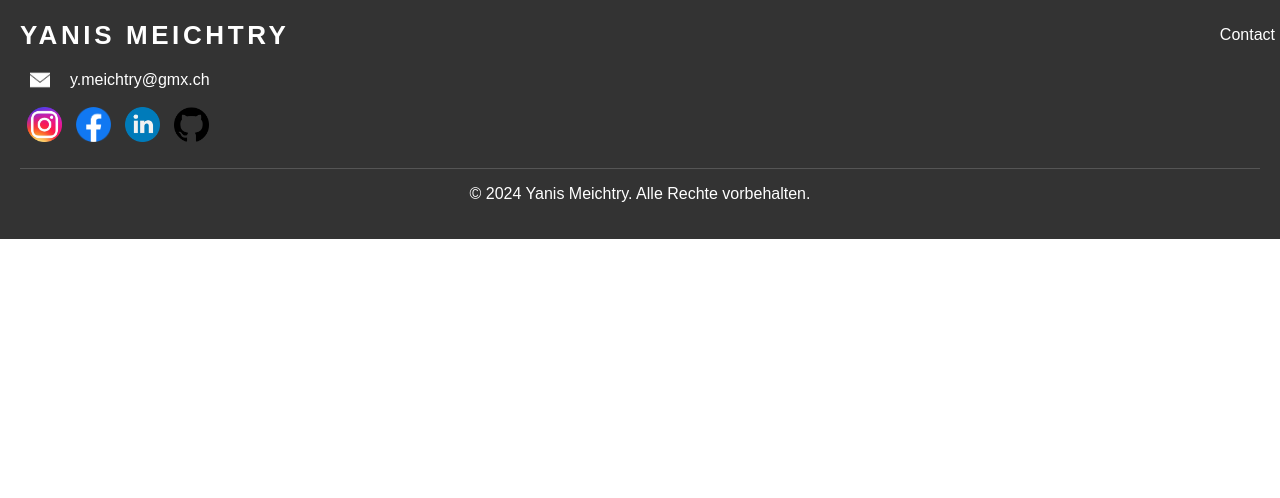
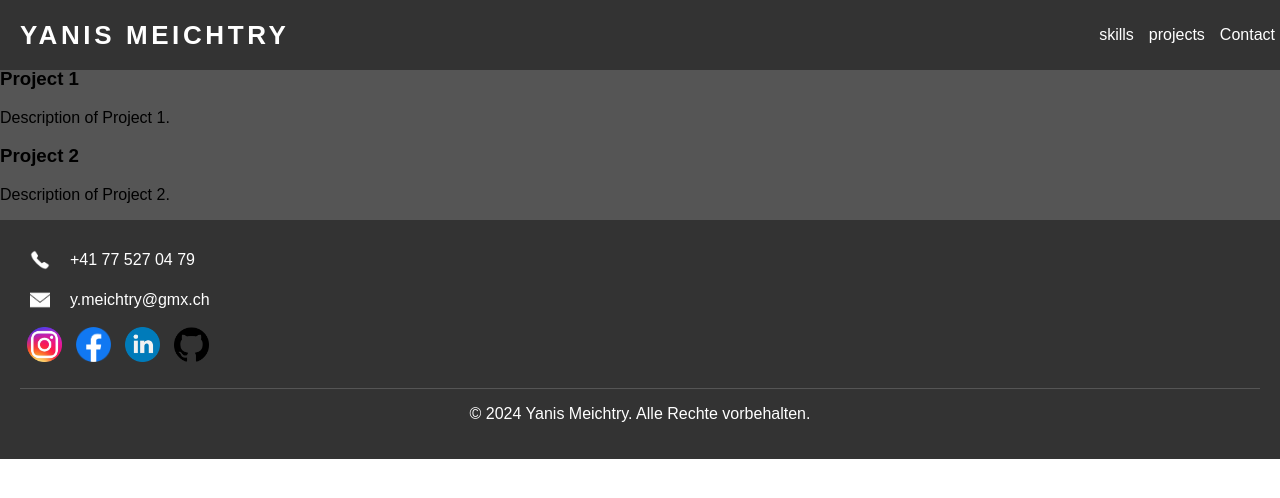
Before and after one commit to ymeichtry/yanis-portfolio, a React (Create React App) app: page /projects in a window 1280 px wide. Shown: the top 498 px of the page. Built offline with nearby package versions, Linux system fonts and the light colour scheme.

Commit message:
added SkillsPage and ProjectsPage

```diff
--- a/src/App.js
+++ b/src/App.js
@@ -4,6 +4,8 @@ import Header from './components/Header/Header';
 import MainPage from './components/MainPage/MainPage';
 import Footer from './components/Footer/Footer';
 import ContactPage from './components/ContactPage/ContactPage';
+import SkillsPage from './components/SkillsPage/SkillsPage';
+import ProjectsPage from './components/ProjectsPage/ProjectsPage';
 
 import { BrowserRouter as Router, Routes, Route } from 'react-router-dom';
 
@@ -14,6 +16,8 @@ function App() {
         <Header />
         <Routes>
           <Route path="/" element={<MainPage />} />
+          <Route path="/skills" element={<SkillsPage />} />
+          <Route path="/projects" element={<ProjectsPage />} />
           <Route path="/contact" element={<ContactPage />} />
         </Routes>
         <Footer />
--- a/src/components/Header/Header.js
+++ b/src/components/Header/Header.js
@@ -13,6 +13,8 @@ function Header() {
       </div>
       <nav>
         <ul>
+          <li><Link to="/skills">skills</Link></li>
+          <li><Link to="/projects">projects</Link></li>
           <li><Link to="/contact">Contact</Link></li>
         </ul>
       </nav>
--- /dev/null
+++ b/src/components/ProjectsPage/ProjectsPage.js
@@ -0,0 +1,20 @@
+import React from 'react';
+import './ProjectsPage.css';
+
+function ProjectsPage() {
+  return (
+    <div className="projects-container">
+      <h2>My Projects</h2>
+      <div className="project">
+        <h3>Project 1</h3>
+        <p>Description of Project 1.</p>
+      </div>
+      <div className="project">
+        <h3>Project 2</h3>
+        <p>Description of Project 2.</p>
+      </div>
+    </div>
+  );
+}
+
+export default ProjectsPage;
--- /dev/null
+++ b/src/components/SkillsPage/SkillsPage.js
@@ -0,0 +1,18 @@
+import React from 'react';
+import './SkillsPage.css';
+
+function SkillsPage() {
+  return (
+    <div className="skills-container">
+      <h2>My Skills</h2>
+      <ul>
+        <li>test</li>
+        <li>test</li>
+        <li>test</li>
+        <li>test</li>
+      </ul>
+    </div>
+  );
+}
+
+export default SkillsPage;
```
Also changed, not shown: src/components/ProjectsPage/ProjectsPage.css (added), src/components/SkillsPage/SkillsPage.css (added).
